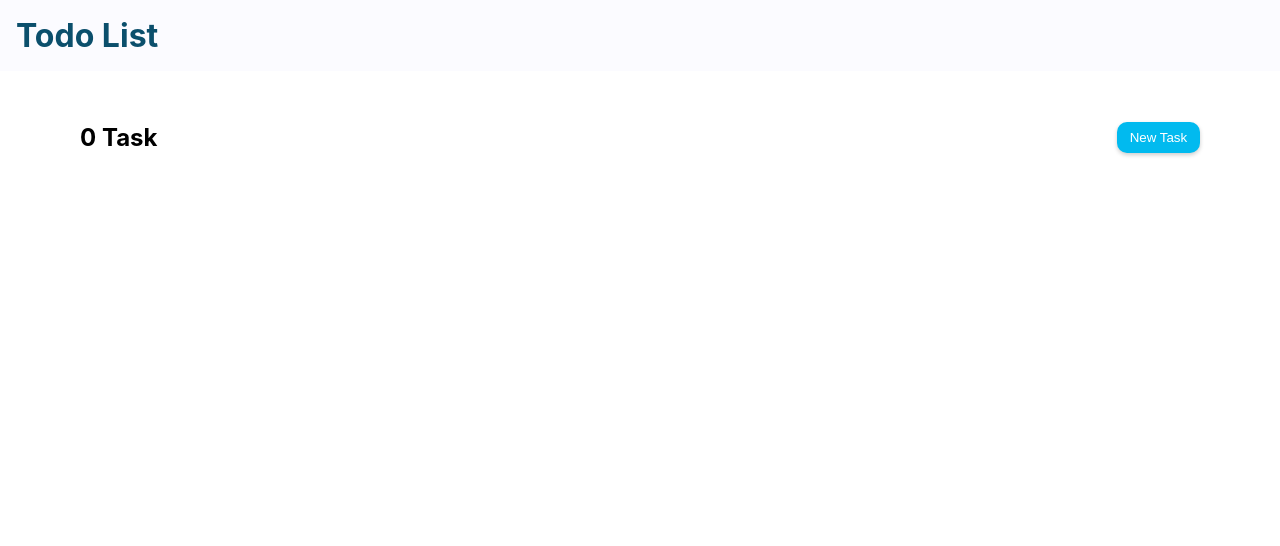
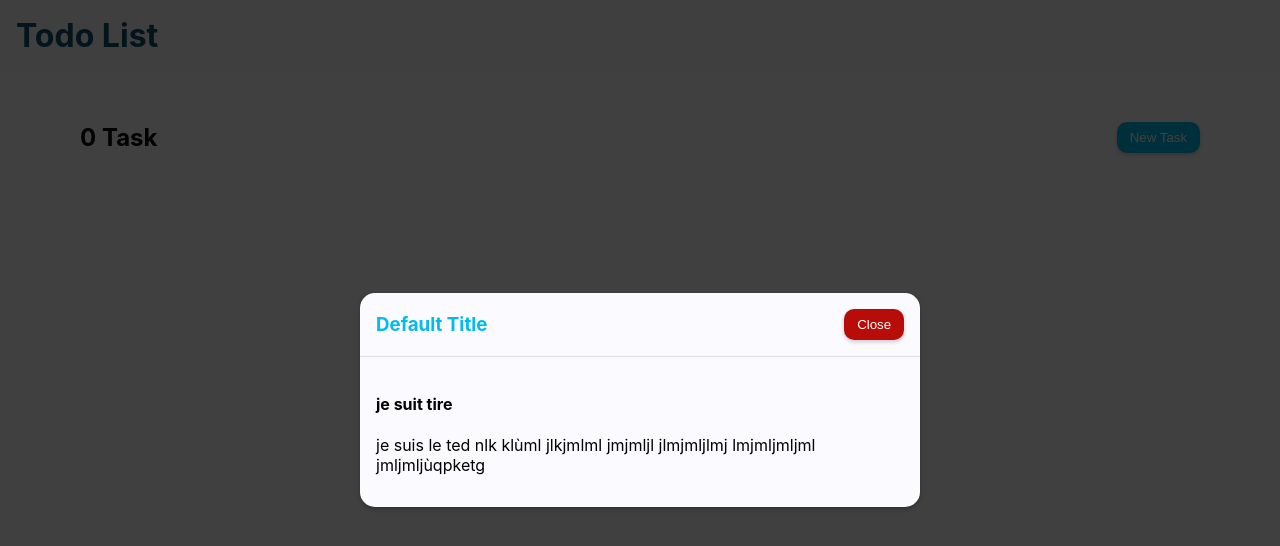
Before and after one commit to AndreaFourel/todo-app, a React (Create React App) app: page / in a window 1280 px wide. Both pictures are taken after a click on the button "New Task". Shown: the top 546 px of the page. Built offline with nearby package versions, Linux system fonts and the light colour scheme.

Commit message:
handle modal

```diff
--- a/src/Components/Tasks/Tasks.jsx
+++ b/src/Components/Tasks/Tasks.jsx
@@ -1,15 +1,27 @@
+import { useState } from "react";
 import Button from "../../Components/UI/Button/Button"
 import PageTitle from "../../Components/UI/PageTitle/PageTitle";
+import Modal from "../UI/Modal/Modal";
 import style from './Tasks.module.css';
 
 
 const Tasks = () => {
 
+  const [ isNewTaskModalOpen, setIsNewModalOpen ] = useState(false);
+
   return (
-    <div className={style['task-header']}>
-      <PageTitle count={ 0 } title='Task' />
-      <Button>New Task</Button>
-    </div>
+    <>
+      <div className={style['task-header']}>
+        <PageTitle count={ 0 } title='Task' />
+        <Button onClick={ () => setIsNewModalOpen(true) }>New Task</Button>
+      </div>
+      <Modal isOpen={ isNewTaskModalOpen } setIsOpen={ setIsNewModalOpen }>
+        <h4>je suit tire</h4>
+        <p>je suis le ted nlk klùml jlkjmlml jmjmljl jlmjmljlmj lmjmljmljml jmljmljùqpketg</p>
+      </Modal>
+
+    </>
+
   );
 }
 
--- /dev/null
+++ b/src/Components/UI/Modal/Modal.jsx
@@ -0,0 +1,22 @@
+import Button from "../Button/Button";
+import style from './Modal.module.css'
+
+const Modal = ({title = 'Default Title', variant = 'primary', isOpen, setIsOpen, children}) => {
+
+  return (
+    isOpen && <div className={style.overlay}>
+      <div className={style.modal}>
+        <div className={style['modal-header']}>
+          <h3 className={style[`text-${variant}`]}>{ title }</h3>
+          <Button variant='danger' onClick={ ()=>setIsOpen(false) }>Close</Button>
+        </div>
+        <div className={style['modal-content']}>
+          {children}
+        </div>
+      </div>
+    </div>
+
+  );
+}
+
+export default Modal;
--- /dev/null
+++ b/src/Components/UI/Modal/Modal.module.css
@@ -0,0 +1,40 @@
+.overlay {
+  position: absolute;
+  inset: 0;/*comme si margin top, bottom left et right = 0 on colle la div à tous les angles*/
+  background-color: rgba(0, 0, 0, 0.75);
+  display: flex;
+  justify-content: center;
+  align-items: center;
+  padding: 5rem;
+}
+
+.modal {
+  background-color: #fbfbff;
+  border-radius: 15px;
+  box-shadow: 0 0.125rem 0.25rem rgba(0, 0, 0, 0.25);
+  max-width: 35rem;
+}
+
+.modal-header {
+  padding: 1rem;
+  border-bottom: 1px solid #dddee2;
+  display: flex;
+  justify-content: space-between;
+  align-items: center;
+}
+
+.modal-header h3 {
+  margin: 0;
+}
+
+.modal-content {
+  padding: 1rem;
+}
+
+.text-primary {
+  color: #01baef;
+}
+
+.text-danger {
+  color: #b80c09;
+}
```
